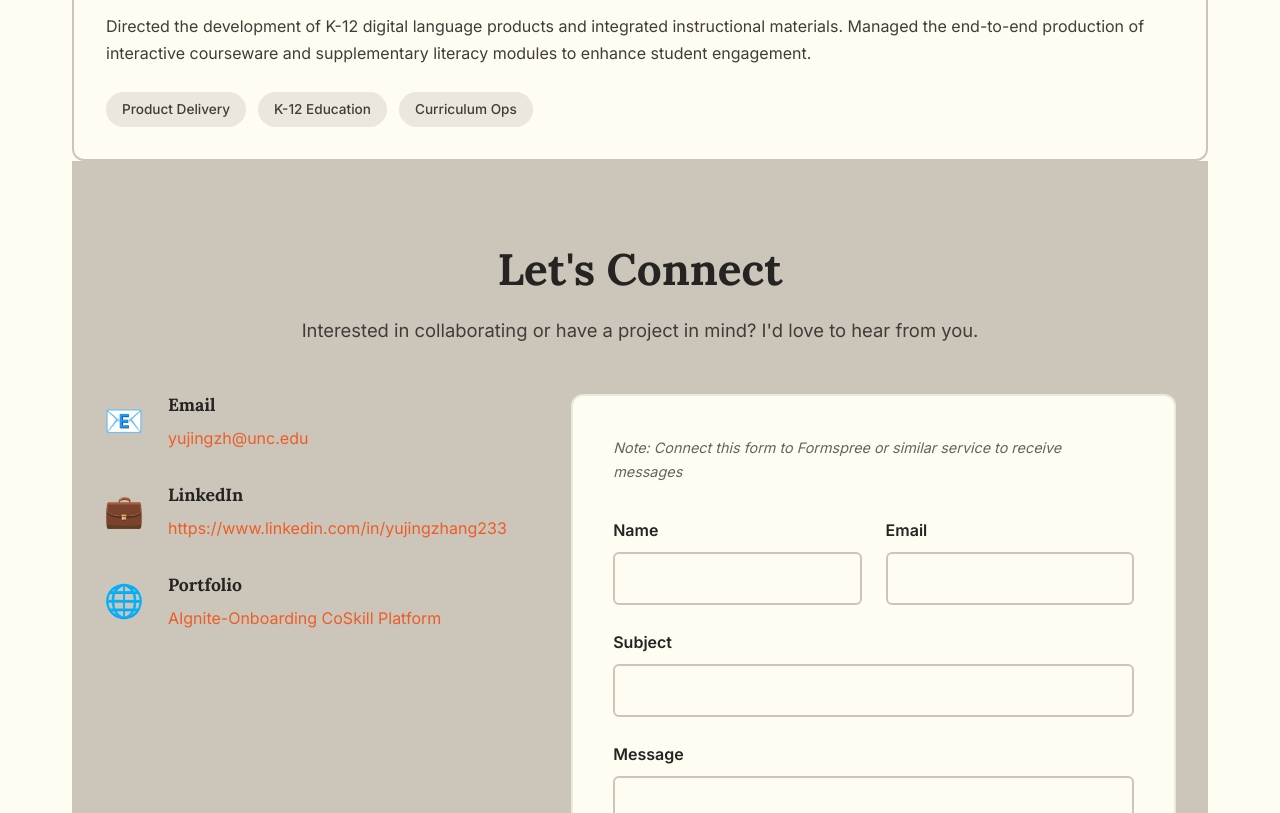
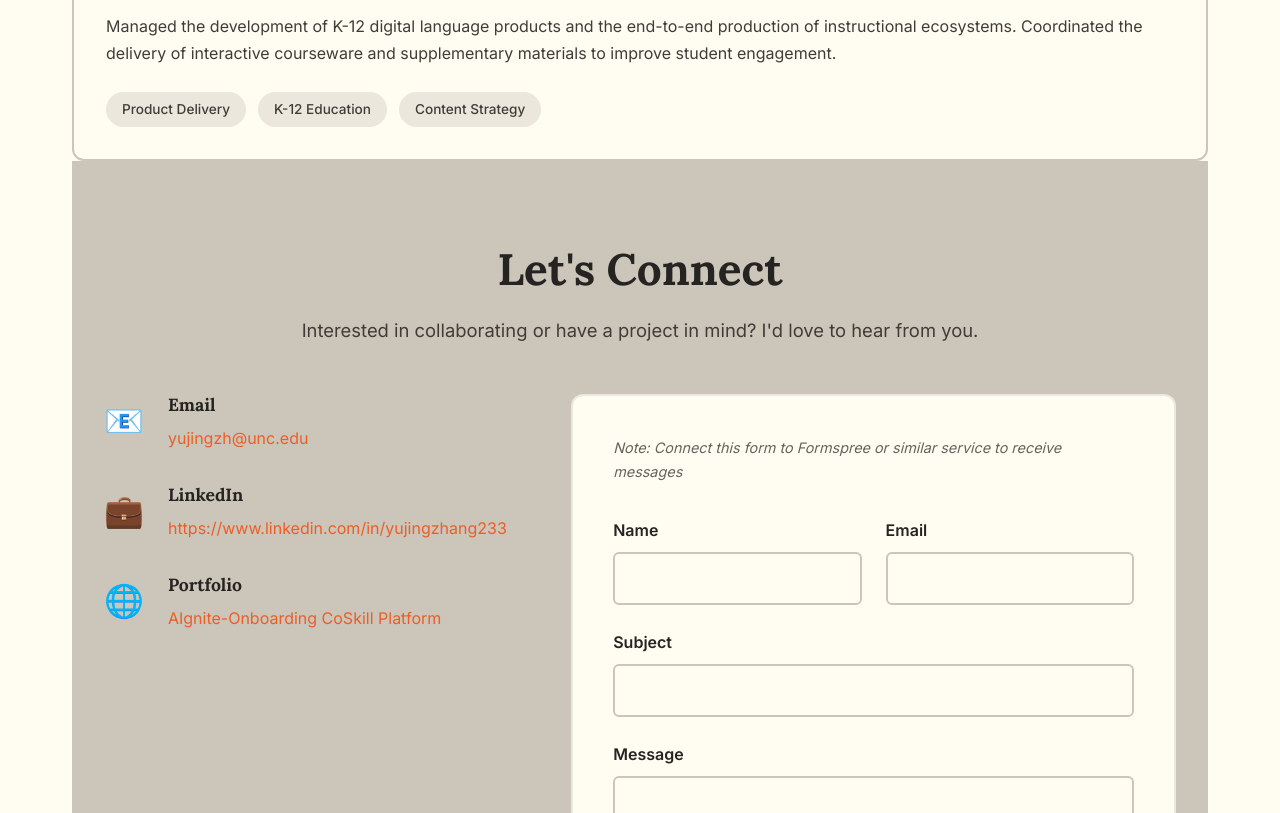
Before and after one commit to orangeoctopus14-creator/personal-site, a plain HTML site: page index.html in a window 1280 px wide. Shown: the part 7804-8617 px from the top of the page. Drawn offline with Linux system fonts and the light colour scheme; a script that the page names is missing.

Commit message:
Update index.html

```diff
--- a/index.html
+++ b/index.html
@@ -512,13 +512,13 @@
             <h3>TAL Learning Ecosystem</h3>
             <p class="project-type">EDTECH PRODUCT | CONTENT STRATEGY</p>
             <p class="project-description">
-                Directed the development of K-12 digital language products and integrated instructional materials.
-                Managed the end-to-end production of interactive courseware and supplementary literacy modules to enhance student engagement.
+                Managed the development of K-12 digital language products and the end-to-end production of instructional ecosystems.
+                Coordinated the delivery of interactive courseware and supplementary materials to improve student engagement.
             </p>
             <div class="project-tags">
                 <span>Product Delivery</span>
                 <span>K-12 Education</span>
-                <span>Curriculum Ops</span>
+                <span>Content Strategy</span>
             </div>
         </div>
     </article>
```
